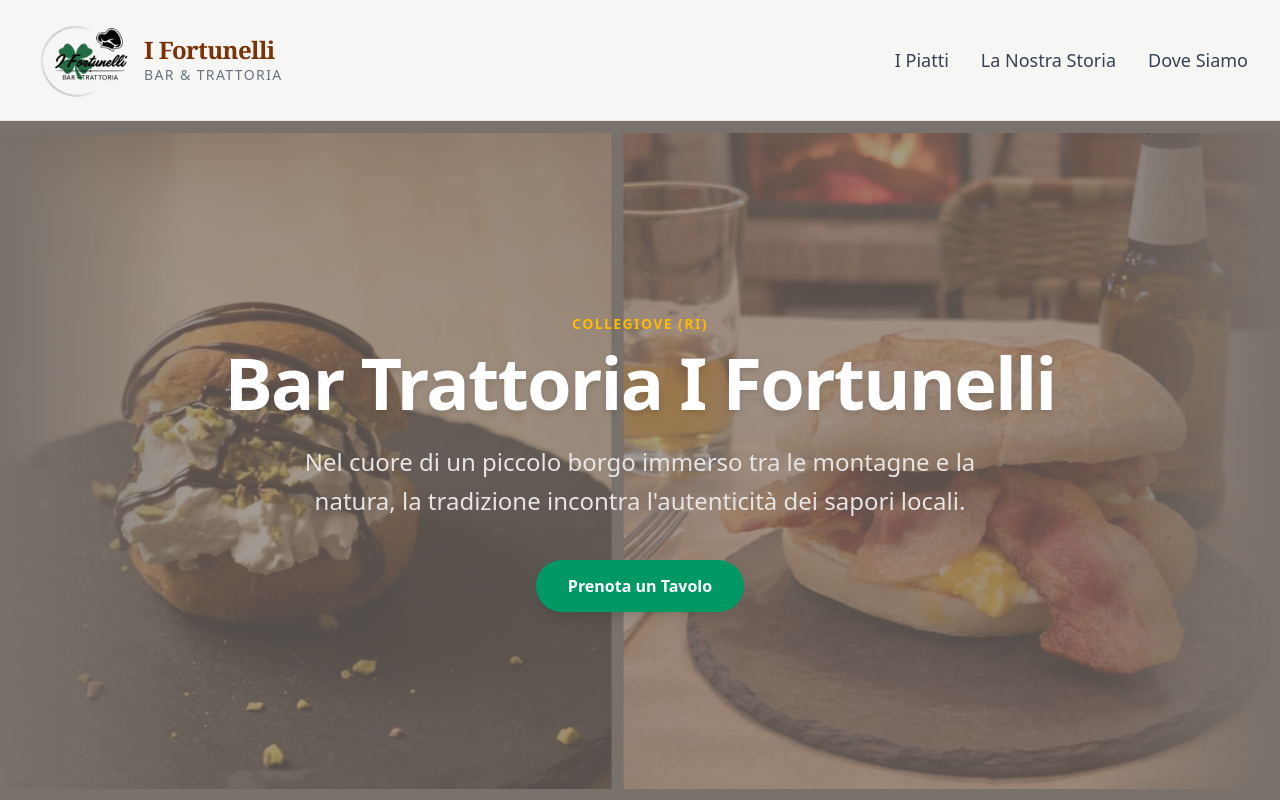
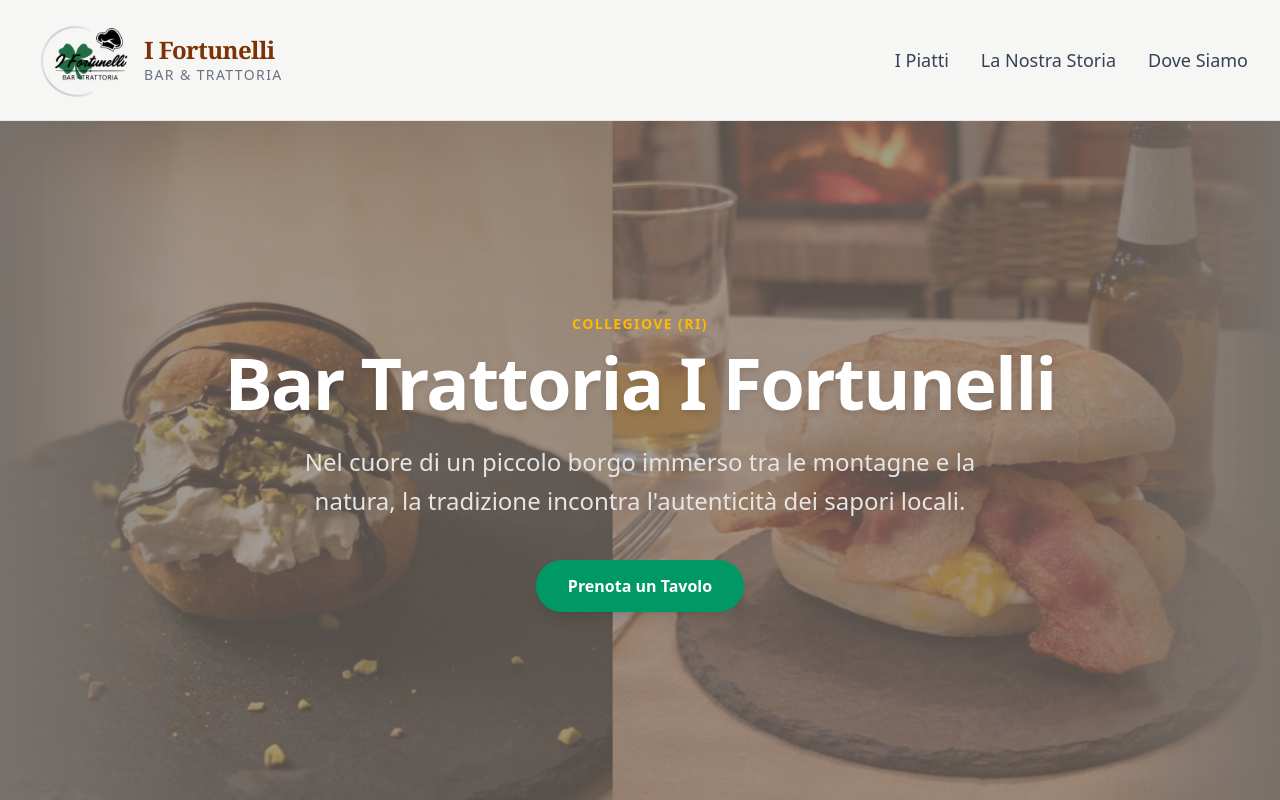
Before and after one commit to angeloren92/i-fortunelli, a Next.js app: page / in a window 1280 px wide. Shown: the top 800 px of the page. Built offline with nearby package versions, Linux system fonts and the light colour scheme.

Commit message:
adj hero spacing

```diff
--- a/src/homepage/AppHomePageContent.jsx
+++ b/src/homepage/AppHomePageContent.jsx
@@ -93,11 +93,11 @@ export default function AppHomePageContent() {
             <section className="relative w-full bg-stone-500 flex items-center justify-center min-h-[85dvh] overflow-hidden">
 
                 {/* Background Carousel track adjusted to match container height exactly */}
-                <div className="absolute inset-0 w-full h-full flex items-center opacity-30 select-none pointer-events-none overflow-hidden md:py-3">
+                <div className="absolute inset-0 w-full h-full flex items-center opacity-30 select-none pointer-events-none overflow-hidden">
                     <div className="w-full h-full inline-flex flex-nowrap [mask-image:_linear-gradient(to_right,transparent_0%,_black_15%,_black_85%,transparent_100%)]">
 
                         {/* Original track block - matching container height */}
-                        <div className="flex items-center h-full [&_img]:max-w-none animate-infinite-scroll md:gap-3 md:pr-3">
+                        <div className="flex items-center h-full [&_img]:max-w-none animate-infinite-scroll">
                             {heroImages.map((item, index) => (
                                 <img
                                     key={`hero-orig-${index}`}
@@ -109,7 +109,7 @@ export default function AppHomePageContent() {
                         </div>
 
                         {/* Duplicated track block to guarantee loop continuity */}
-                        <div className="flex items-center h-full [&_img]:max-w-none animate-infinite-scroll md:gap-3 md:pr-3" aria-hidden="true">
+                        <div className="flex items-center h-full [&_img]:max-w-none animate-infinite-scroll" aria-hidden="true">
                             {heroImages.map((item, index) => (
                                 <img
                                     key={`hero-dup-${index}`}
```
